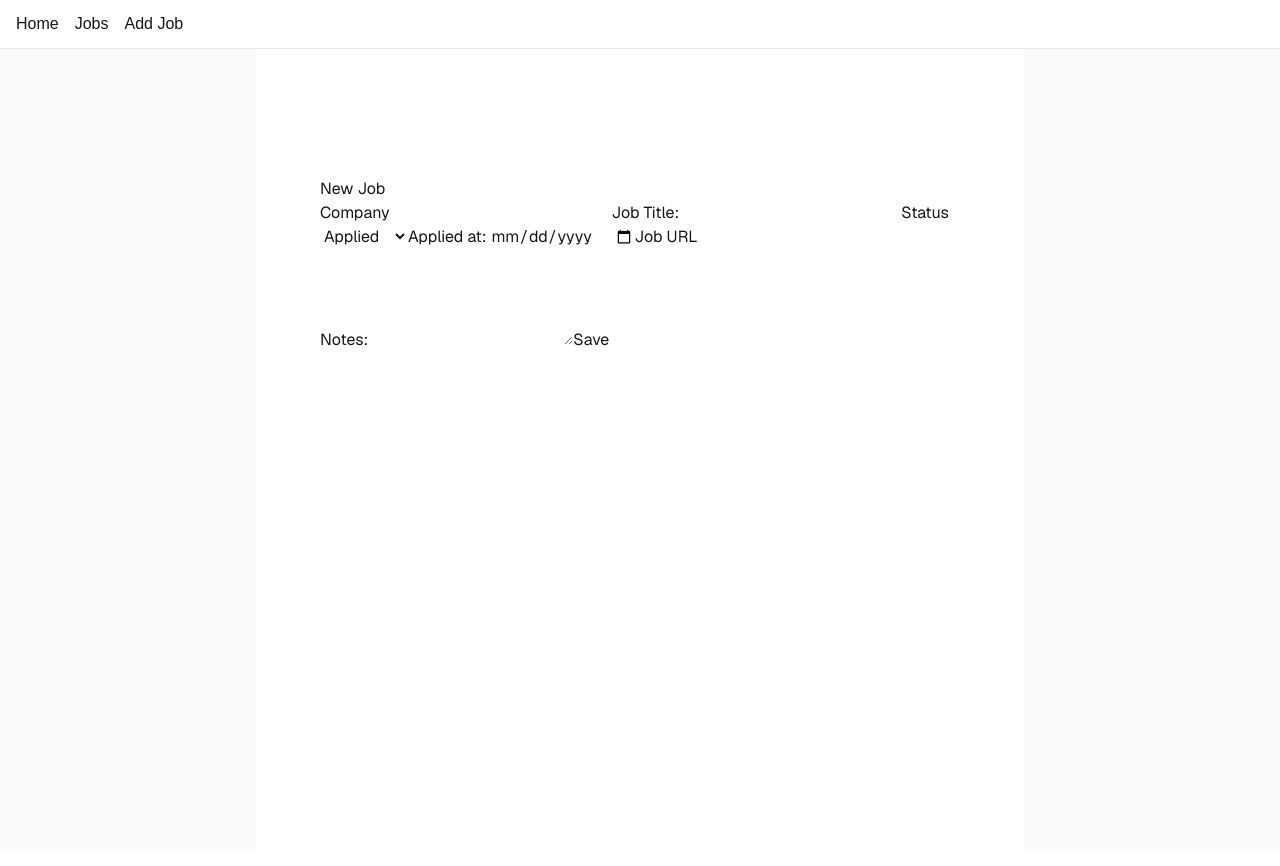
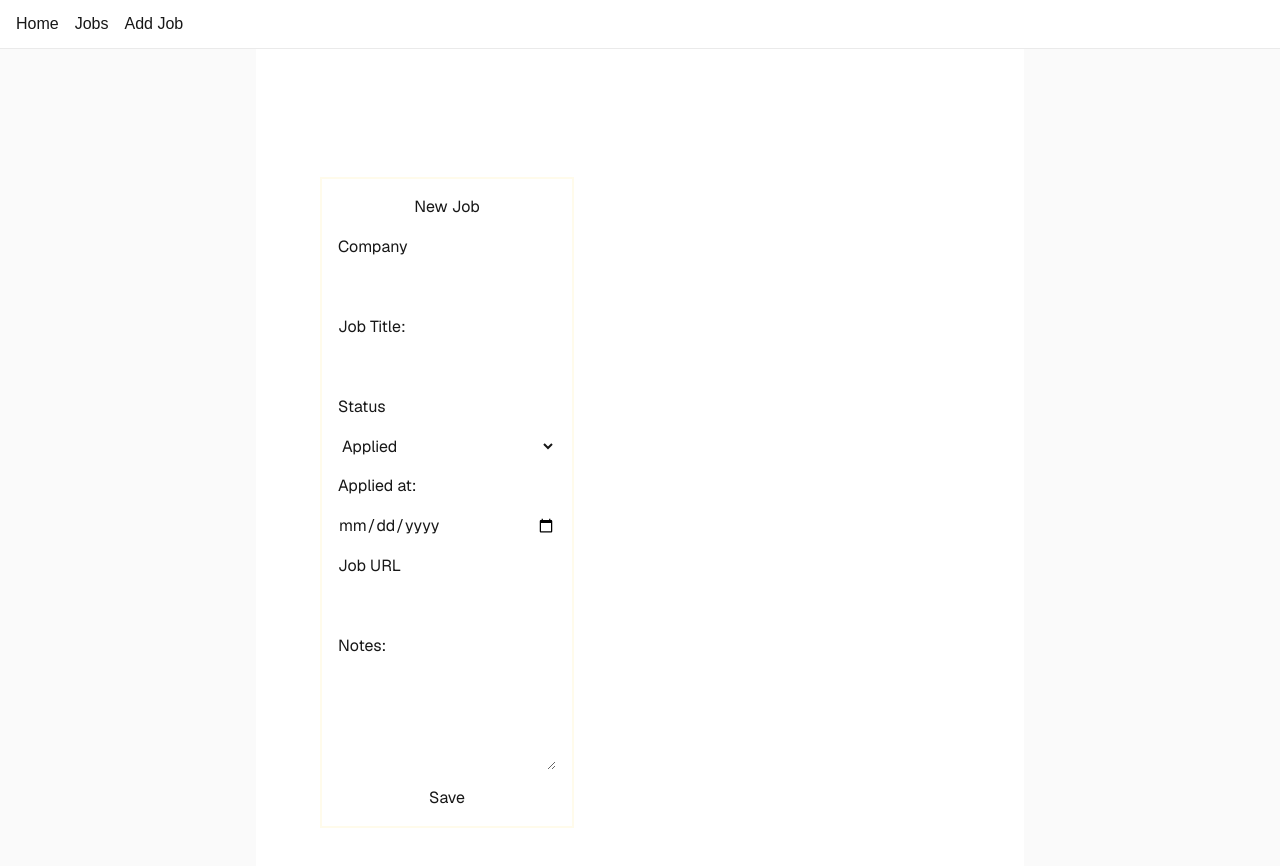
Before and after one commit to W0509891/next-js, a Next.js app: page /jobs/new in a window 1280 px wide. Shown: the top 866 px of the page. Built offline with nearby package versions, Linux system fonts and the light colour scheme.

Commit message:
Api Post endpoint working

```diff
--- a/src/app/api/jobs/route.js
+++ b/src/app/api/jobs/route.js
@@ -11,6 +11,6 @@ export async function GET(req) {
 
 export async function POST(req) {
     const { company, title, status='Applied', appliedAt=null, jobUrl=null, notes=null } = await req.json();
-    await executeQuery(INSERT_JOB, company, title, status, appliedAt, jobUrl, notes);
+    await executeQuery(Queries.INSERT_JOB, company, title, status, appliedAt, jobUrl, notes);
     return Response.json({ ok: true }, { status: 201 });
 }
--- a/src/app/jobs/new/actions.js
+++ b/src/app/jobs/new/actions.js
@@ -1,8 +1,5 @@
-'use server'
+'use client'
 
-import {executeQuery} from "@/app/lib/sqlitecloud";
-import {Queries} from "@/app/constants/queries";
-import {redirect} from "next/navigation";
 
 const createJobAction = async (formData) => {
     const company = formData.get("company")
@@ -13,7 +10,12 @@ const createJobAction = async (formData) => {
     const notes = formData.get("notes")
 
     //execute database query to insert new job
-    await executeQuery(Queries.INSERT_JOB, company, title, status, appliedAt, jobUrl, notes)
+    await fetch('/api/jobs/', {
+        method: 'POST',
+        body: JSON.stringify({company, title, status, appliedAt, jobUrl, notes}),
+    }).then(response => response.json()
+        .then(data => console.log(data))
+    )
 
     redirect('/jobs')
 };
--- a/src/app/jobs/new/page.js
+++ b/src/app/jobs/new/page.js
@@ -1,11 +1,19 @@
+'use client'
 import {createJobAction} from "./actions";
+
 const NewJobPage = () => {
     return (
-        <form action={ createJobAction }>
-            <h1>New Job</h1>
+        <form action={createJobAction} className={"gap-4 border-2 border-amber-50"}>
 
-            <label htmlFor="">Company <input type="text" name={"company"}/></label>
-            <label htmlFor="">Job Title: <input type="text" name={"title"}/></label>
+            <div className={"flex flex-col gap-4 p-4"}>
+                <h1 className={"text-center"}>New Job</h1>
+
+                <label htmlFor="">Company</label>
+                <input type="text" name={"company"}/>
+
+                <label htmlFor="">Job Title:</label>
+                <input type="text" name={"title"}/>
+
                 <label htmlFor="">Status</label>
                 <select name="status" defaultValue={"Applied"}>
                     <option>Applied</option>
@@ -13,12 +21,18 @@ const NewJobPage = () => {
                     <option>Offer</option>
                     <option>Rejected</option>
                 </select>
-            <label htmlFor="">Applied at: <input name={"appliedAt"} type={"date"}/></label>
-            <label htmlFor="">Job URL <input name={"jobUrl"} type={"text"}/></label>
+
+                <label htmlFor="">Applied at:</label>
+                    <input name={"appliedAt"} type={"date"}/>
+                <label htmlFor="">Job URL</label>
+                    <input name={"jobUrl"} type={"text"}/>
+
                 <label htmlFor="">Notes: </label>
                 <textarea name={"notes"} rows={"4"}/>
 
-            <button type={"submit"}>Save</button>
+                <button  className={""} type={"submit"}>Save</button>
+            </div>
+
         </form>
     )
 }
```
Lines whose indentation alone changed are shown as unchanged.
